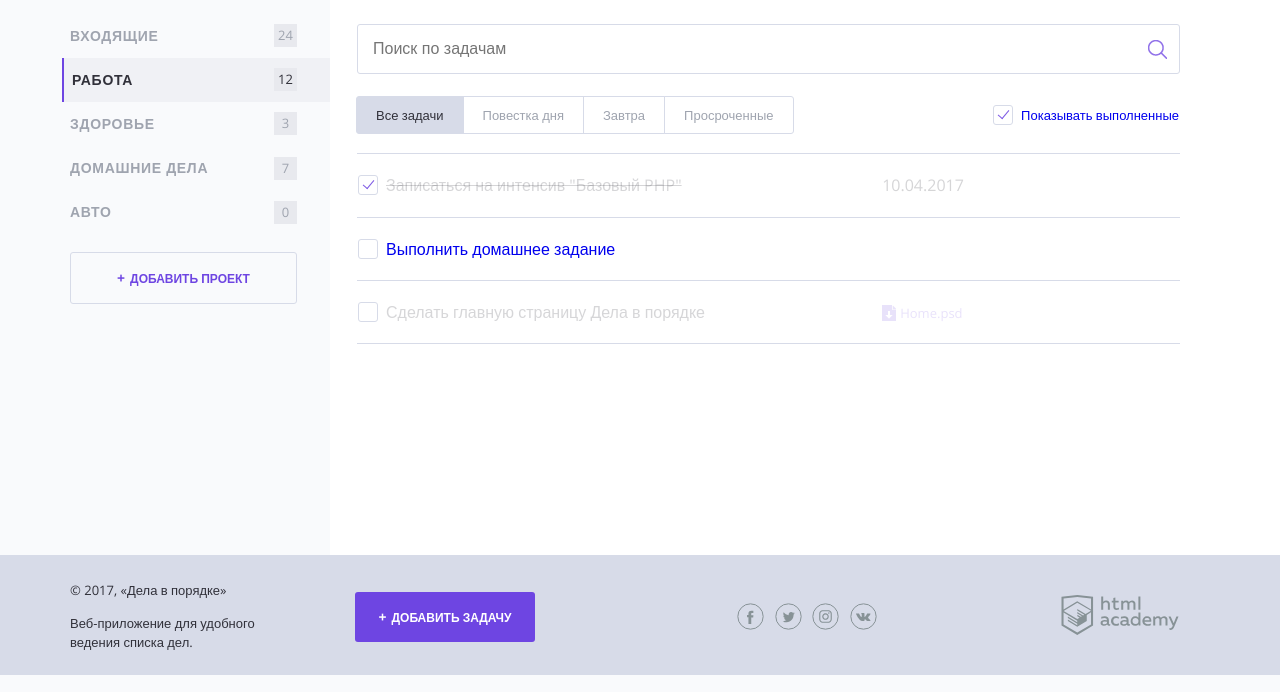
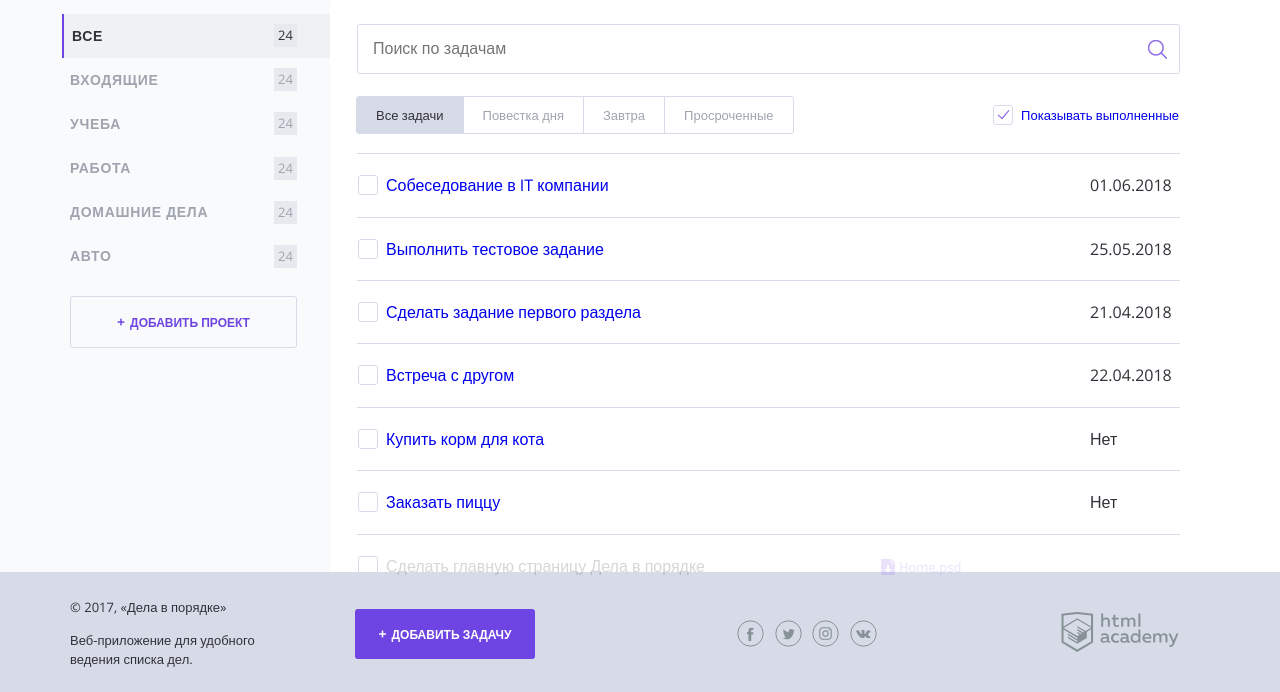
Before and after one commit to vrnvgasu/581243-doingsdone, a PHP site: page / in a window 1280 px wide. Shown: the part 125-817 px from the top of the page. Run offline with PHP 8.4, Linux system fonts and the light colour scheme.

Commit message:
#6 Итерация по массивам

```diff
--- a/index.php
+++ b/index.php
@@ -10,10 +10,21 @@ $task_deadline_ts = strtotime("+" . $days . " day midnight"); // метка вр
 $current_ts = strtotime('now midnight'); // текущая метка времени
 
 // запишите сюда дату выполнения задачи в формате дд.мм.гггг
-$date_deadline = null;
+$date_deadline = date("d.m.Y", $task_deadline_ts);
 
 // в эту переменную запишите кол-во дней до даты задачи
-$days_until_deadline = null;
+$days_until_deadline = floor(($current_ts-$task_deadline_ts)/86400);
+
+$projects = ['Все', 'Входящие', 'Учеба', 'Работа', 'Домашние дела', 'Авто'];
+$tasks = [
+        'Собеседование в IT компании' => ['01.06.2018', 'Работа', 'Нет'],
+        'Выполнить тестовое задание' => ['25.05.2018', 'Работа', 'Нет'],
+        'Сделать задание первого раздела' => ['21.04.2018', 'Учеба', 'Да'],
+        'Встреча с другом' => ['22.04.2018', 'Входящие', 'Нет'],
+        'Купить корм для кота' => ['Нет', 'Домашние дела', 'Нет'],
+        'Заказать пиццу' => ['Нет', 'Домашние дела', 'Нет'],
+]
+
 ?>
 <!DOCTYPE html>
 <html lang="ru">
@@ -58,30 +69,12 @@ $days_until_deadline = null;
 
                 <nav class="main-navigation">
                     <ul class="main-navigation__list">
-                        <li class="main-navigation__list-item">
-                            <a class="main-navigation__list-item-link" href="#">Входящие</a>
+                        <?php foreach ($projects as $project): ?>
+                        <li class="main-navigation__list-item<?php if ($projects[0] == $project) echo ' main-navigation__list-item--active'; ?>">
+                            <a class="main-navigation__list-item-link" href="#"><?=$project?></a>
                             <span class="main-navigation__list-item-count">24</span>
                         </li>
-
-                        <li class="main-navigation__list-item main-navigation__list-item--active">
-                            <a class="main-navigation__list-item-link" href="#">Работа</a>
-                            <span class="main-navigation__list-item-count">12</span>
-                        </li>
-
-                        <li class="main-navigation__list-item">
-                            <a class="main-navigation__list-item-link" href="#">Здоровье</a>
-                            <span class="main-navigation__list-item-count">3</span>
-                        </li>
-
-                        <li class="main-navigation__list-item">
-                            <a class="main-navigation__list-item-link" href="#">Домашние дела</a>
-                            <span class="main-navigation__list-item-count">7</span>
-                        </li>
-
-                        <li class="main-navigation__list-item">
-                            <a class="main-navigation__list-item-link" href="#">Авто</a>
-                            <span class="main-navigation__list-item-count">0</span>
-                        </li>
+                        <?php endforeach; ?>
                     </ul>
                 </nav>
 
@@ -116,7 +109,8 @@ $days_until_deadline = null;
                 </div>
 
                 <table class="tasks">
-                    <?php if ($show_complete_tasks == 1):?>
+                    <?php foreach ($tasks as $key => $task): ?>
+                    <?php /*if ($show_complete_tasks == 1):*/?><!--
                     <tr class="tasks__item task task--completed">
                         <td class="task__select">
                             <label class="checkbox task__checkbox">
@@ -129,22 +123,24 @@ $days_until_deadline = null;
                         <td class="task__controls">
                         </td>
                     </tr>
-                    <?php endif; ?>
+                    --><?php /*endif; */?>
 
 <!--                    Добавьте класс task--important, если до выполнения задачи меньше дня-->
-                    <tr class="tasks__item task">
+                        <tr class="tasks__item task
+ +                            <?php if ($days_until_deadline >= 0) echo " task--important"; ?>">
                         <td class="task__select">
                             <label class="checkbox task__checkbox">
                                 <input class="checkbox__input visually-hidden" type="checkbox">
-                                <a href="/"><span class="checkbox__text">Выполнить домашнее задание</span></a>
+                                <a href="/"><span class="checkbox__text"><?=$key?></span></a>
                             </label>
                         </td>
 
                         <td class="task__file">
                         </td>
 
-                        <td class="task__date"><!-- Здесь вывести содержимое переменной $date_deadline --></td>
+                            <td class="task__date"><?=$task[0]?></td>
                     </tr>
+                    <?php endforeach; ?>
 
                     <!--показывать следующий тег <tr/>, если переменная равна единице-->
                     <tr class="tasks__item task task--completed">
```
